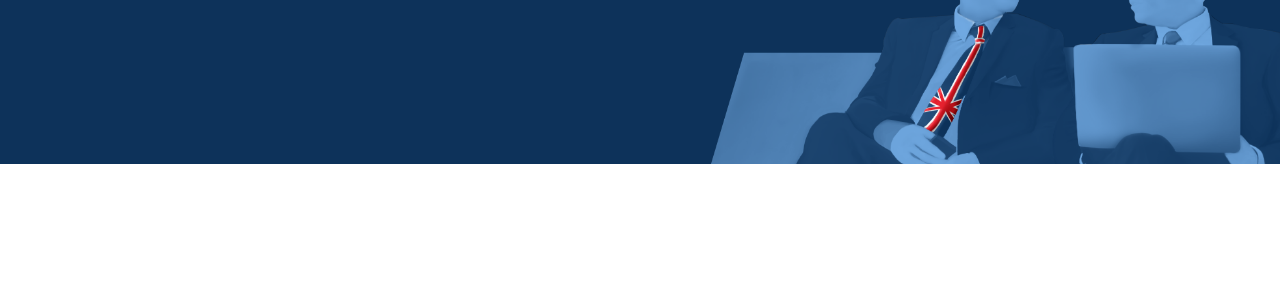
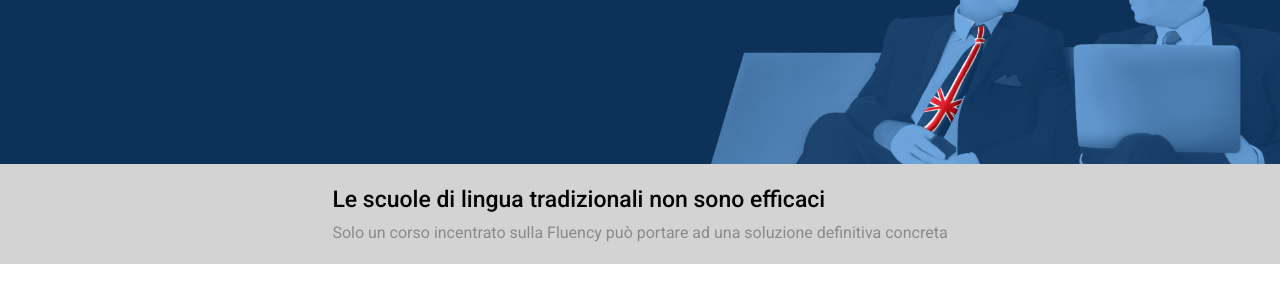
Before and after one commit to MatteoLiberati/htmlcss-fluentify, a plain HTML site: page index.html in a window 1280 px wide. Shown: the part 396-698 px from the top of the page. Drawn offline with Linux system fonts and the light colour scheme.

Commit message:
introduction section

```diff
--- a/css/style.css
+++ b/css/style.css
@@ -28,6 +28,23 @@ h4{
 
 .w-50{
     width: 50%;
+}
+
+.relative{
+    position: relative;
+}
+
+.y-centre{
+    position: absolute;
+    top: 50%;
+    transform: translateY(-50%);
+}
+
+.xy-centre{
+    position: absolute;
+    top: 50%;
+    left: 50%;
+    transform: translate(-50%, -50%);
 }
 
 .btn{
@@ -113,6 +130,7 @@ a.btn > li{
 
 /* MAIN */
 
+/* HERO SECTION */
 .hero{
     height: 500px;
     background-color: #0d325a;
@@ -123,7 +141,6 @@ a.btn > li{
 }
 
 .hero .container{
-    position: relative;
     height: 100%;
 }
 
@@ -138,3 +155,17 @@ a.btn > li{
     color: white;
     margin-bottom: 20px;
 }
+
+/* INTRODUCTION SECTION */
+
+.introduction{
+    height: 100px;
+    padding:20px;
+    background-color: #d3d3d3;
+}
+
+.introduction h3{
+    font-size: 23px;
+    color:black;
+    margin-bottom: 10px;
+}
--- a/index.html
+++ b/index.html
@@ -61,14 +61,22 @@
     </header>
 
     <!-- MAIN -->
+        <!-- HERO SECTION -->
         <section class="hero">
-            <div class="container">
-                <div class="content-hero w-50">
+            <div class="container relative">
+                <div class="content-hero w-50 y-centre">
                     <h1>Scegli l'inglese studiato per i professionisti</h1>
                     <div class="btn btn-green">Struttura un piano</div>
                 </div>
             </div>
         </section>
 
+        <!-- INTRODUCTION SECTION -->
+        <section class="introduction relative">
+            <div class="content-introduction xy-centre">
+                <h3>Le scuole di lingua tradizionali non sono efficaci</h3>
+                <span>Solo un corso incentrato sulla Fluency può portare ad una soluzione definitiva concreta</span>
+            </div>
+        </section>
 </body>
 </html>
```
